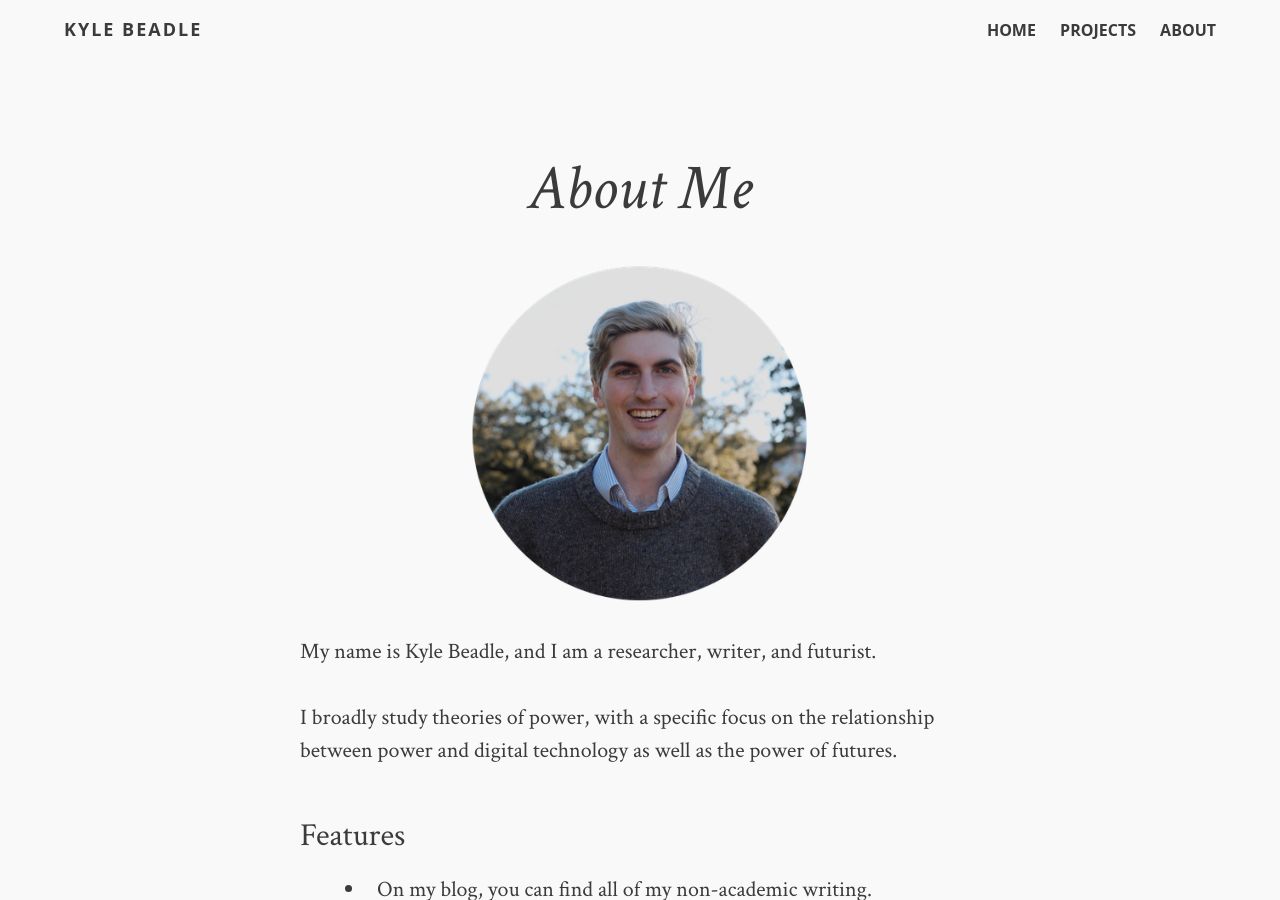
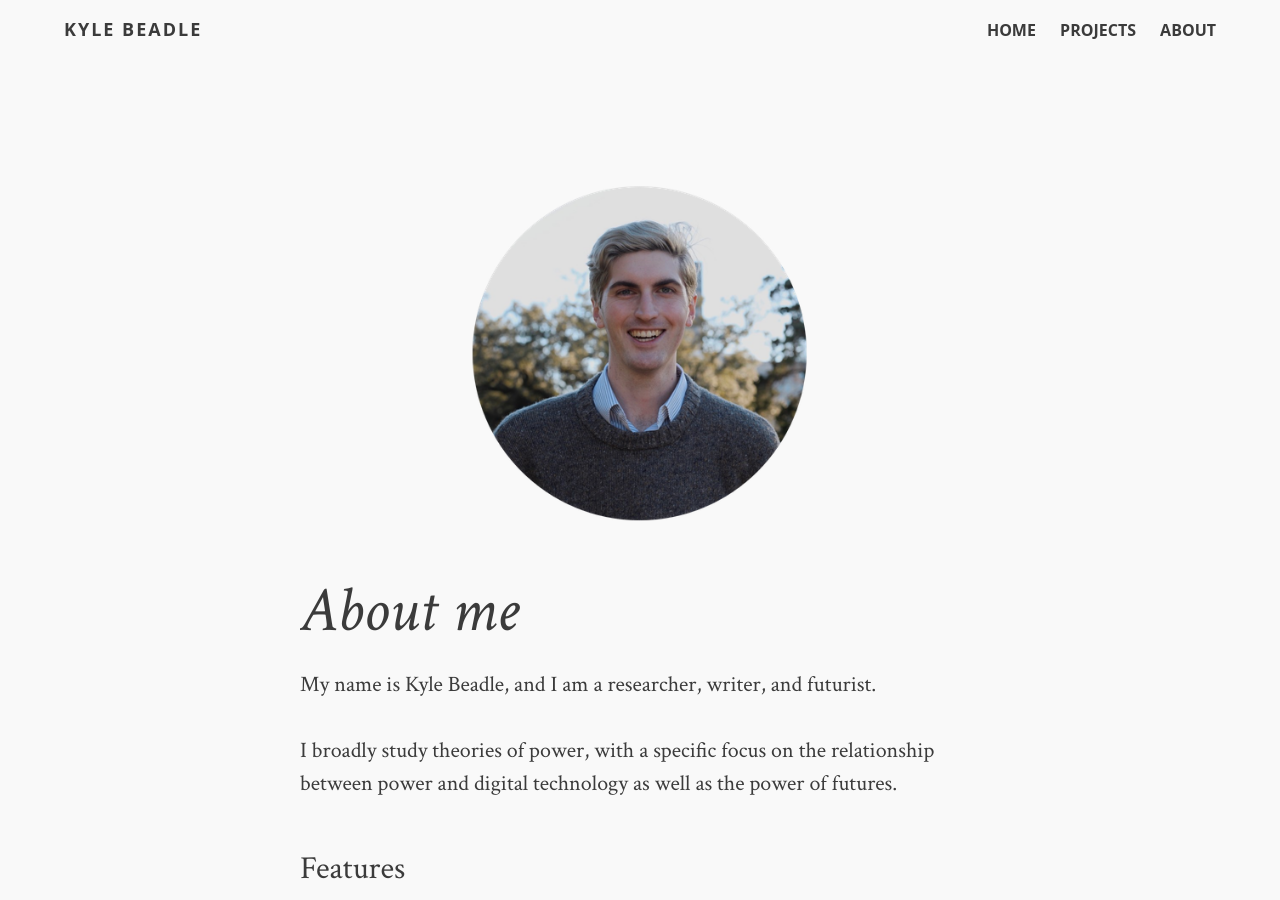
Before and after one commit to kbeadl/blog, a Jekyll site: the page built from index.md, in a window 1280 px wide and 900 px high. Built offline with Jekyll 4.4.1, drawn with Linux system fonts in a browser that asks for light colours; comment, search, counter and statistics services are not loaded.

Commit message:
Update index.md

```diff
--- a/index.md
+++ b/index.md
@@ -1,11 +1,13 @@
 ---
 layout: post-no-feature
 permalink: /index.html
-title: About Me
+title:
 description:
 tags: [about, Jekyll, theme, responsive]
 ---
 <img src="/images/portrait.png" style="width: 50%; height: 50%"/>
+
+<h1 style="font-style: italic;">About me</h1>
 
 My name is Kyle Beadle, and I am a researcher, writer, and futurist.
 
```
